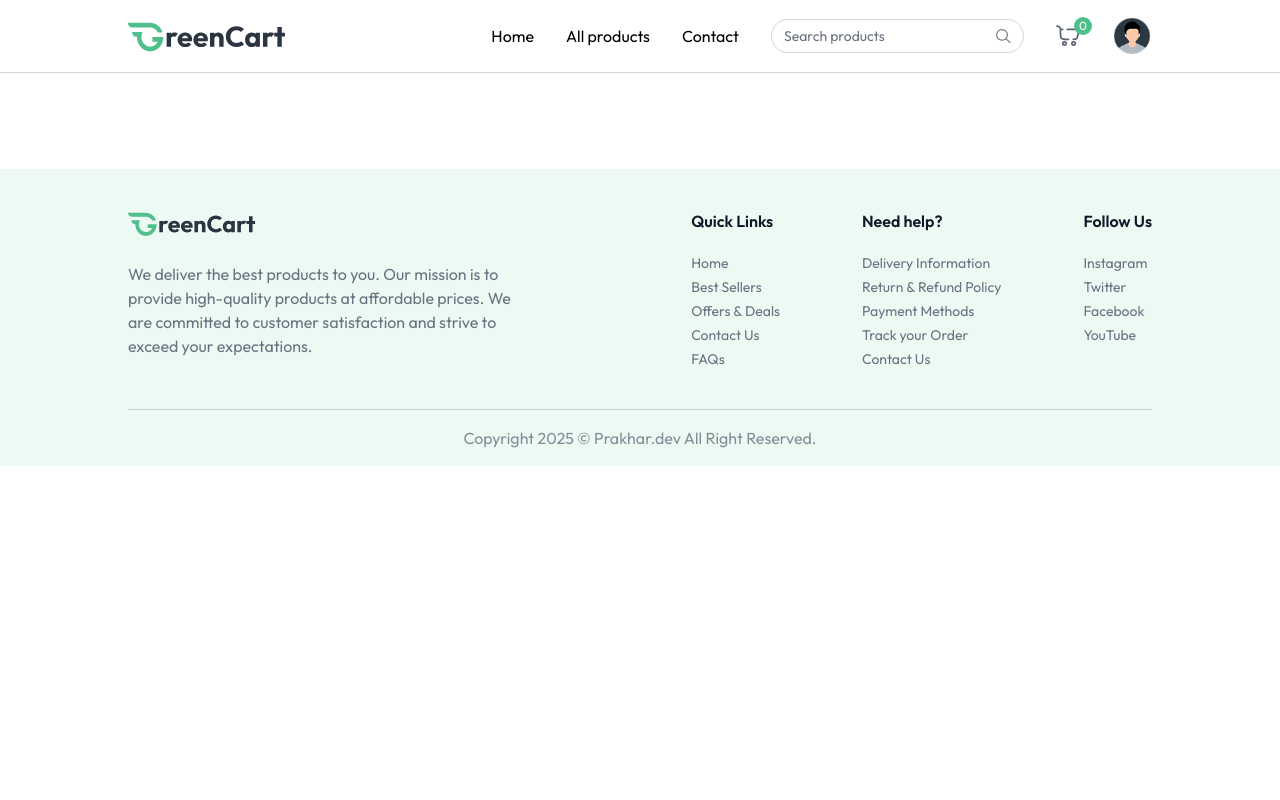
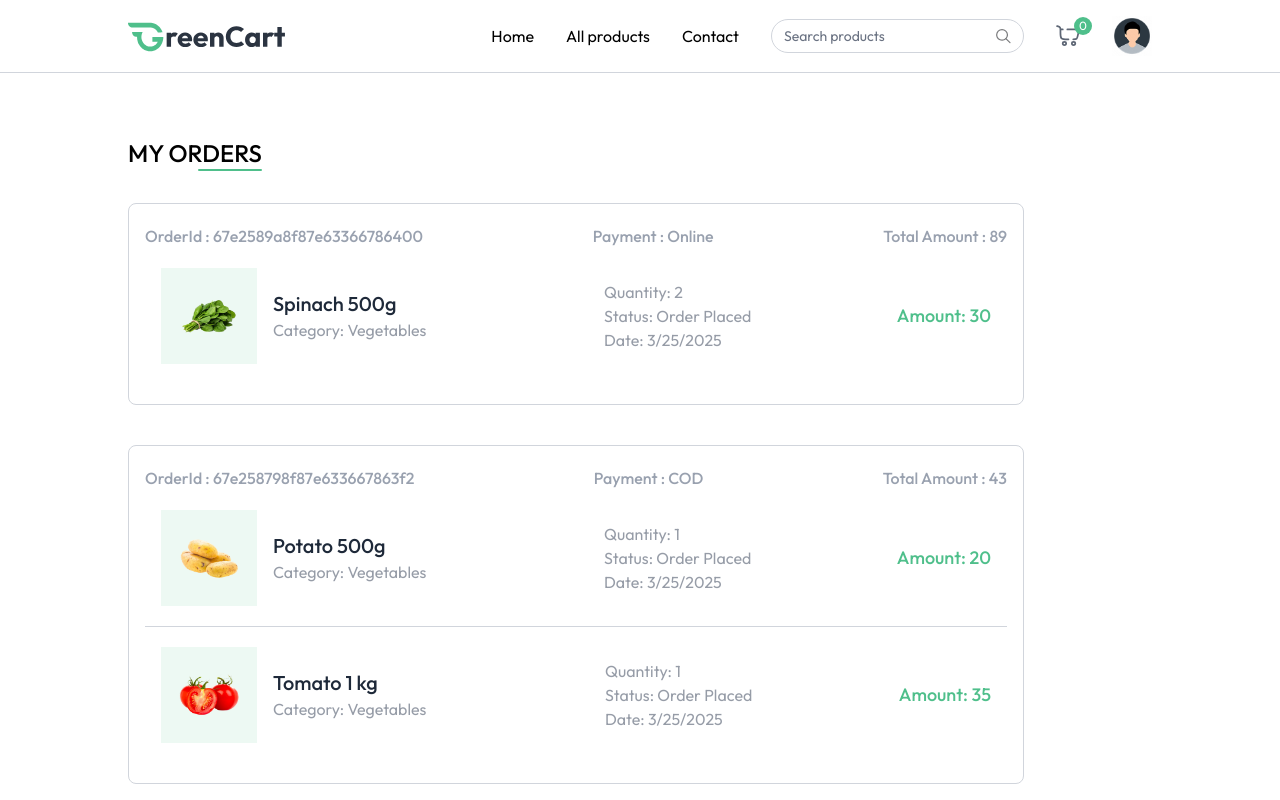
Before and after one commit to prakhar2219/Grocery-Website, a React (Vite) app: page /my-orders in a window 1280 px wide. Shown: the top 800 px of the page. Built offline with nearby package versions, Linux system fonts and the light colour scheme.

Commit message:
my orders page

```diff
--- a/src/App.jsx
+++ b/src/App.jsx
@@ -11,6 +11,7 @@
 import ProductDetails from './pages/ProductDetails.jsx'
 import Cart from './pages/Cart.jsx'
 import AddAddress from './pages/AddAddress.jsx'
+import MyOrders from './pages/MyOrders.jsx'
 const App = () => {
   const isSellerPath=useLocation().pathname.includes("seller")
   const {showUserLogin}=useAppContext()
@@ -27,6 +28,8 @@
           <Route path='/products/:category/:id' element={<ProductDetails/>}/>
           <Route path='/cart' element={<Cart/>}/>
           <Route path='/add-address' element={<AddAddress/>}/>
+          <Route path='/my-orders' element={<MyOrders/>}/>
+
 
         </Routes>
       </div>
--- /dev/null
+++ b/src/pages/MyOrders.jsx
@@ -0,0 +1,62 @@
+import React, { use } from "react";
+import { useState,useEffect } from "react";
+import { useAppContext } from "../context/AppContext";
+import { dummyOrders } from "../assets/assets";
+const MyOrders = () => {
+  const [myOrders, setMyOrders] = useState([]);
+  const { currency } = useAppContext();
+  const fetchMyOrders = async () => {
+    setMyOrders(dummyOrders);
+  };
+  useEffect(() => {
+    fetchMyOrders();
+  }, []);
+  return (
+    <div className="mt-16 pb-16">
+      <div className="flex flex-col items-end w-max mb-8">
+        <p className="text-2xl font-medium uppercase">My Orders</p>
+        <div className="w-16 h-0.5 bg-primary rounded-full"></div>
+      </div>
+      {myOrders.map((order, index) => (
+        <div
+          key={index}
+          className="border border-gray-300 rounded-lg mb-10 p-4 py-5 max-w-4xl"
+        >
+          <p className="flex justify-between md:items-center text-gray-400 md:font-medium max-md:flex-col">
+            <span>OrderId : {order._id}</span>
+            <span>Payment : {order.paymentType}</span>
+            <span>
+              Total Amount : {currency}
+              {order.amount}
+            </span>
+          </p>
+          {order.items?.map((item, index) => (
+            <div key={index} className={`text-gray-500/70 relative bg-white ${order.items?.length !== index+1 && "border-b"} border-gray-300 flex flex-col md:flex-row md:items-center justify-between p-4 py-5 md:gap-16 w-full max-w-4xl`}>
+              <div className="flex items-center mb-4 md:mb-0">
+                <div className="bg-primary/10 p-4 rounded:lg">
+                  <img
+                    src={item.product.image[0]}
+                    alt=""
+                    className="w-16 h-16"
+                  />
+                </div>
+                <div className="ml-4">
+                  <h2 className="text-xl font-medium text-gray-800">{item.product.name}</h2>
+                  <p >Category: {item.product.category} </p>
+                </div>
+              </div>
+              <div className="flex flex-col justify-center md:ml-8 mb-4 md:mb-0">
+                <p>Quantity: {item.quantity || "1"}</p>
+                <p>Status: {order.status}</p>
+                <p>Date: {new Date(order.createdAt).toLocaleDateString()}</p>
+              </div>
+              <p className="text-primary text-lg font-medium">Amount: {currency}{item.product.offerPrice*item.quantity}</p>
+            </div>
+          ))}
+        </div>
+      ))}
+    </div>
+  );
+};
+
+export default MyOrders;
```
